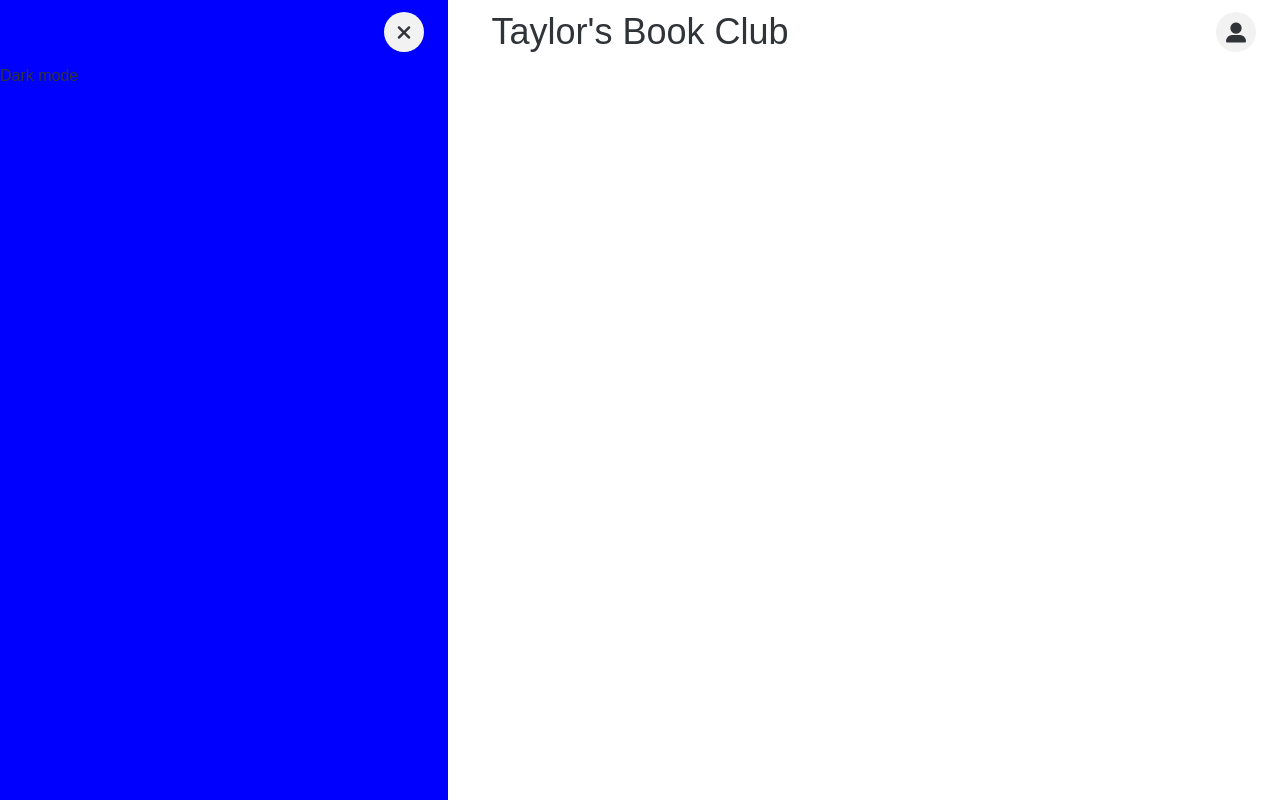
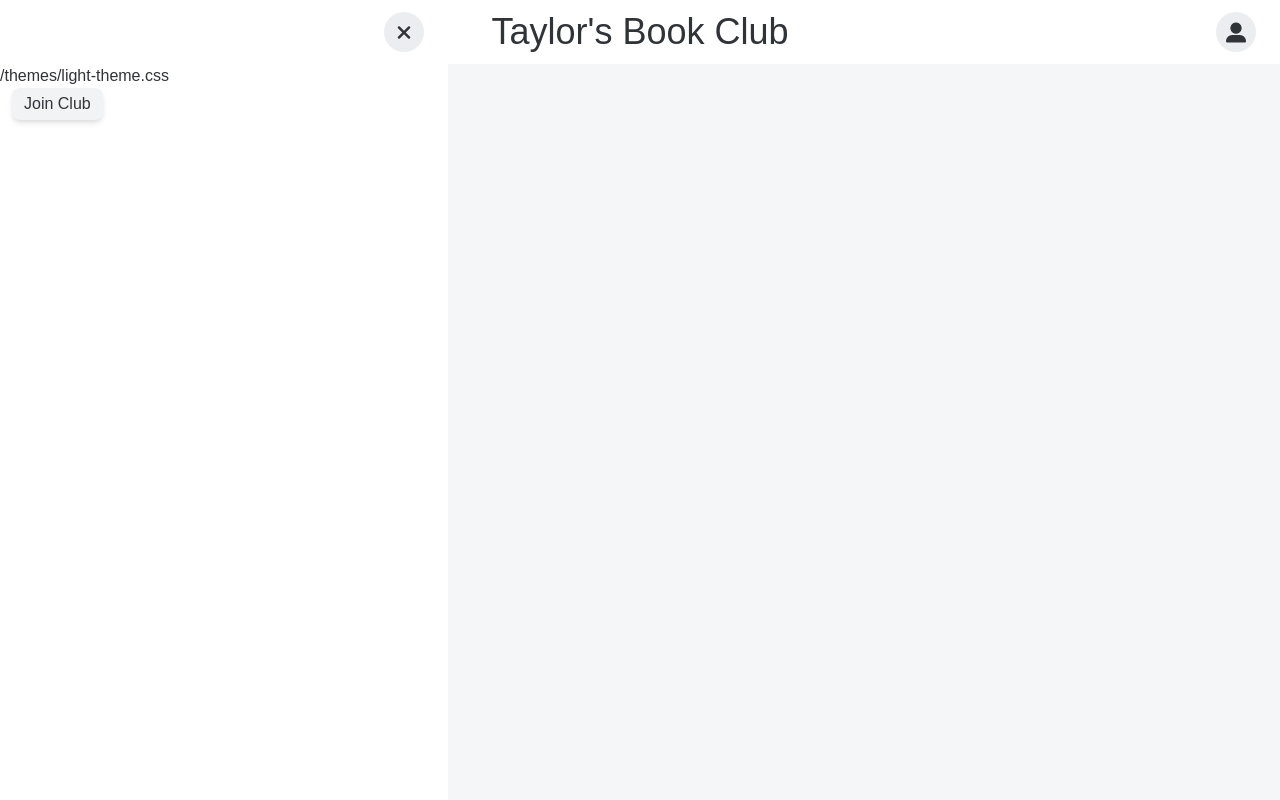
Before and after one commit to noahskorner/curabu, a Vue app in the folder taylors_book_club_client/taylors_book_club/: page / in a window 1280 px wide. Both pictures are taken after a click on the button 100 px from the left and 32 px from the top of the page. Built offline with nearby package versions, Linux system fonts and the light colour scheme; what vue3-click-away would draw is missing.

Commit message:
Fixed sidebar functionality.

```diff
--- a/taylors_book_club_client/taylors_book_club/public/themes/dark-theme.css
+++ b/taylors_book_club_client/taylors_book_club/public/themes/dark-theme.css
@@ -0,0 +1,12 @@
+#app {
+  background-color: var(--gray-90);
+  color: white;
+}
+
+#header {
+  background-color: var(--gray-80);
+}
+
+#sidebar {
+    background-color: var(--gray-80);
+}
--- a/taylors_book_club_client/taylors_book_club/public/themes/light-theme.css
+++ b/taylors_book_club_client/taylors_book_club/public/themes/light-theme.css
@@ -1,7 +1,12 @@
 #app {
-  background-color: white;
+  background-color: var(--gray-00);
+  color: var(--gray-90);
 }
 
 #header {
   background-color: white;
 }
+
+#sidebar {
+  background-color: white;
+}
--- a/taylors_book_club_client/taylors_book_club/src/App.vue
+++ b/taylors_book_club_client/taylors_book_club/src/App.vue
@@ -2,12 +2,10 @@
   <div class="min-h-screen font-primary relative">
     <!-- Theme -->
     <teleport to="head">
-      <link rel="stylesheet" type="text/css" href="/themes/light-theme.css" />
+      <link rel="stylesheet" type="text/css" :href="getTheme" />
     </teleport>
     <Header />
-    <transition name="slide-left" mode="in-out">
-      <Sidebar v-show="showSidebar" />
-    </transition>
+    <Sidebar v-show="getShowSidebar" />
   </div>
 </template>
 
@@ -21,7 +19,8 @@ export default {
     Sidebar,
   },
   computed: {
-    ...mapGetters("sidebar", ["showSidebar"]),
+    ...mapGetters(["getTheme"]),
+    ...mapGetters("sidebar", ["getShowSidebar"]),
   },
   methods: {
     ...mapActions("sidebar", ["hideSidebar"]),
@@ -38,7 +37,6 @@ body {
 #app {
   -webkit-font-smoothing: antialiased;
   -moz-osx-font-smoothing: grayscale;
-  color: var(--gray-90);
 }
 button:focus {
   outline: 0 !important;
--- a/taylors_book_club_client/taylors_book_club/src/assets/css/style.css
+++ b/taylors_book_club_client/taylors_book_club/src/assets/css/style.css
@@ -21,7 +21,7 @@
   --gray-90: #303338;
   --gray-100: #1c1e21;
 
-  --light-purple: #f2ecf8;
+  --light-purple: #ebdef8;
   --purple: #bfa4dc;
   --dark-purple: #8a6ea8;
 
@@ -37,20 +37,23 @@
 }
 
 /* Background Colors */
-.bg-light-purple{
+.bg-light-purple {
   background-color: var(--light-purple);
 }
-.bg-purple{
+.bg-purple {
   background-color: var(--purple);
 }
-.bg-dark-purple{
+.bg-dark-purple {
   background-color: var(--dark-purple);
 }
-.bg-light-gray{
-  background-color: var(--light-gray);
+.bg-light-gray {
+  background-color: var(--gray-10);
 }
 
 /* Text Colors */
+.text-light-purple {
+  color: var(--light-purple);
+}
 .text-purple {
   color: var(--purple);
 }
--- a/taylors_book_club_client/taylors_book_club/src/components/layout/Sidebar.vue
+++ b/taylors_book_club_client/taylors_book_club/src/components/layout/Sidebar.vue
@@ -1,26 +1,52 @@
 <template>
-  <div id="sidebar" class="min-h-screen absolute w-full max-w-md inline-block">
-    <div id="sidebar-header" class="w-full px-4 flex justify-end items-center">
-      <IconButton @click="hideSidebar()">
-        <i class="fas fa-times fa-lg"></i>
-      </IconButton>
-    </div>
-    <button>Dark mode</button>
+  <div id="sidebar-wrapper" class="min-h-screen w-screen absolute flex">
+    <transition name="slide-left" mode="out-in">
+      <div
+        id="sidebar"
+        class="w-full min-h-screen max-w-md inline-block"
+        v-show="getShowSidebar"
+      >
+        <div
+          id="sidebar-header"
+          class="w-full px-4 flex justify-end items-center"
+        >
+          <IconButton @click="hideSidebar()">
+            <i class="fas fa-times fa-lg"></i>
+          </IconButton>
+        </div>
+        <button @click="toggleTheme()">{{ getTheme }}</button>
+        <Button />
+      </div>
+    </transition>
+    <div class="w-full min-h-screen" @click="hideSidebar()"></div>
   </div>
 </template>
 
 <script>
-import { mapActions } from "vuex";
+import { mapActions, mapGetters } from "vuex";
+import Button from "../ui/Button.vue";
 export default {
+  components: {
+    Button,
+  },
+  computed: {
+    ...mapGetters(["getTheme"]),
+    ...mapGetters("sidebar", ["getShowSidebar"]),
+  },
   methods: {
-    ...mapActions("sidebar", ["hideSidebar", "showSidebar"]),
+    ...mapActions(["setTheme"]),
+    ...mapActions("sidebar", ["hideSidebar", "displaySidebar"]),
+
+    toggleTheme() {
+      if (this.getTheme.includes("light")) this.setTheme("dark");
+      else this.setTheme("light");
+    },
   },
 };
 </script>
 
 <style scoped>
-#sidebar {
-  background-color: blue;
+#sidebar-wrapper {
   top: 0;
   left: 0;
 }
--- /dev/null
+++ b/taylors_book_club_client/taylors_book_club/src/components/ui/Button.vue
@@ -0,0 +1,16 @@
+<template>
+  <button class="px-3 py-1 flex justify-center items-center shadow-md mx-3">
+    Join Club
+  </button>
+</template>
+
+<script>
+export default {};
+</script>
+
+<style scoped>
+button {
+  border-radius: 0.5rem;
+  background-color: var(--gray-05);
+}
+</style>
--- a/taylors_book_club_client/taylors_book_club/src/components/ui/IconButton.vue
+++ b/taylors_book_club_client/taylors_book_club/src/components/ui/IconButton.vue
@@ -1,16 +1,34 @@
 <template>
-  <button
-    id="icon-btn"
-    class="bg-light-gray flex justify-center items-center mx-2"
-  >
-    <slot></slot>
+  <button id="icon-btn-wrapper" class="flex justify-center items-center mx-2">
+    <div
+      id="icon-btn"
+      class="bg-light-gray w-full h-full flex justify-center items-center"
+    >
+      <slot></slot>
+    </div>
   </button>
 </template>
 
 <style scoped>
-#icon-btn {
+#icon-btn-wrapper {
   width: 2.5rem;
   height: 2.5rem;
+  color: var(--gray-90);
+}
+
+#icon-btn-wrapper:active {
+  padding: 1px;
+}
+
+#icon-btn {
   border-radius: 50%;
 }
+
+#icon-btn:hover {
+  background-color: var(--gray-20);
+}
+
+#icon-btn:active {
+  background-color: var(--gray-25);
+}
 </style>
--- a/taylors_book_club_client/taylors_book_club/src/components/ui/Logo.vue
+++ b/taylors_book_club_client/taylors_book_club/src/components/ui/Logo.vue
@@ -1,7 +1,7 @@
 <template>
-  <div id="logo" class="bg-light-purple inline-block">
+  <div id="logo" class="bg-dark-purple inline-block">
     <div class="w-full h-full flex justify-center items-center">
-      <i class="fas fa-book-open fa-2x text-purple pt-1"></i>
+      <i class="fas fa-book-open fa-2x text-light-purple pt-1"></i>
     </div>
   </div>
 </template>
--- a/taylors_book_club_client/taylors_book_club/src/store/index.js
+++ b/taylors_book_club_client/taylors_book_club/src/store/index.js
@@ -6,9 +6,31 @@ export default createStore({
     sidebar: sidebarModule,
   },
   state: {
-    theme: "",
+    theme: "/themes/light-theme.css",
   },
-  getters: {},
-  mutations: {},
-  actions: {},
+  getters: {
+    getTheme(state) {
+      return state.theme;
+    },
+  },
+  mutations: {
+    setTheme(state, newTheme) {
+      switch (newTheme) {
+        case "light":
+          state.theme = "/themes/light-theme.css";
+          break;
+        case "dark":
+          state.theme = "/themes/dark-theme.css";
+          break;
+        default:
+          state.theme = "/themes/light-theme.css";
+          break;
+      }
+    },
+  },
+  actions: {
+    async setTheme(context, newTheme) {
+      context.commit("setTheme", newTheme);
+    },
+  },
 });
--- a/taylors_book_club_client/taylors_book_club/src/store/sidebar/index.js
+++ b/taylors_book_club_client/taylors_book_club/src/store/sidebar/index.js
@@ -26,7 +26,7 @@ export default {
     },
   },
   getters: {
-    showSidebar(state) {
+    getShowSidebar(state) {
       return state.showSidebar;
     },
   },
```
